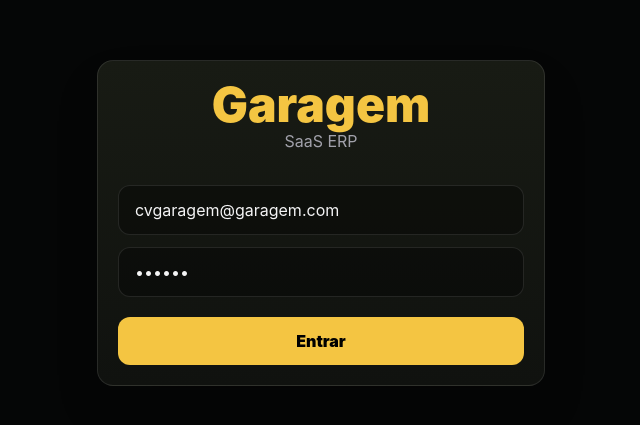
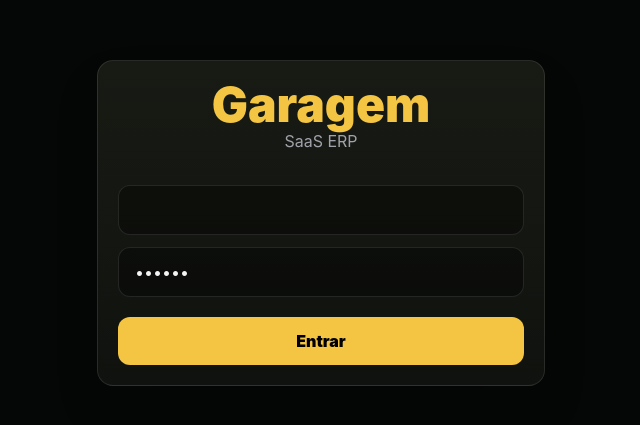
Before and after one commit to AndyFronzakOficial/garagem-saas-react, a React (Vite) app: page /login in a window 1280 px wide. Shown: the part 169-594 px from the top of the page, without its empty margins (319-959 px from the left). Built offline with nearby package versions, Linux system fonts and the light colour scheme.

Commit message:
Add files via upload

```diff
--- a/src/pages/Login.tsx
+++ b/src/pages/Login.tsx
@@ -2,7 +2,7 @@ import { useState } from 'react'
 import { useNavigate } from 'react-router-dom'
 import { supabase } from '../lib/supabase'
 export default function Login(){
- const nav=useNavigate(); const [email,setEmail]=useState('cvgaragem@garagem.com'); const [password,setPassword]=useState('123456'); const [err,setErr]=useState('')
+ const nav=useNavigate(); const [email,setEmail]=useState(''); const [password,setPassword]=useState('123456'); const [err,setErr]=useState('')
  async function go(e:React.FormEvent){ e.preventDefault(); const {error}=await supabase.auth.signInWithPassword({email,password}); if(error){setErr(error.message);return} nav('/') }
  return <div className="grid min-h-screen place-items-center p-6"><form onSubmit={go} className="card w-full max-w-md"><div className="mb-8 text-center"><div className="text-5xl font-black text-gold">Garagem</div><div className="text-zinc-400">SaaS ERP</div></div>{err&&<div className="mb-4 rounded-xl bg-red-900/50 p-3">{err}</div>}<input className="input mb-3" value={email} onChange={e=>setEmail(e.target.value)} /><input className="input mb-5" type="password" value={password} onChange={e=>setPassword(e.target.value)} /><button className="btn-gold w-full">Entrar</button></form></div>
 }
```
